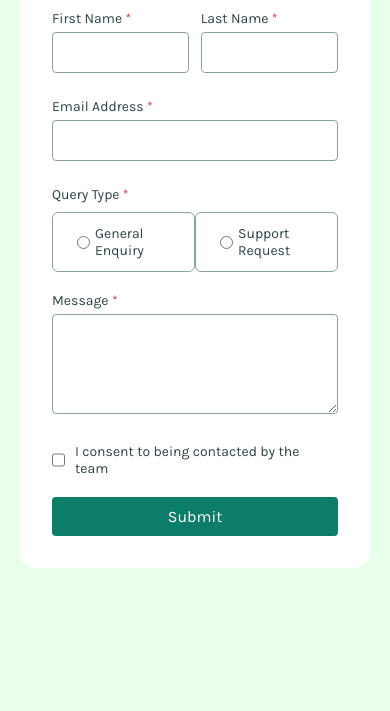
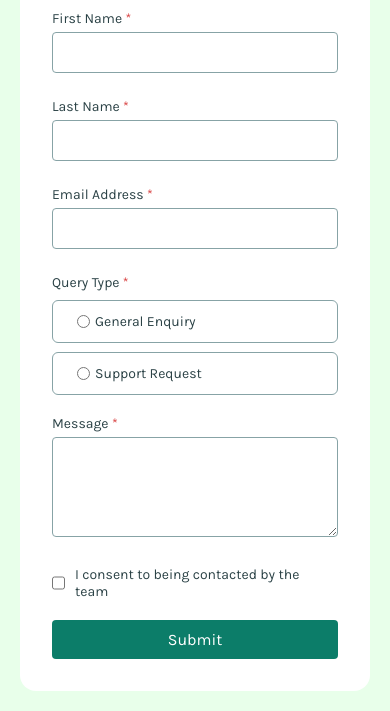
Before and after one commit to khalaty/git-js-project, a plain HTML site: page index.html in a window 390 px wide. Shown: the part 159-870 px from the top of the page. Before the commit the page ends 844 px from the top, so only its background shows below. Drawn offline with Linux system fonts and the light colour scheme.

Commit message:
edit css for mobile sizes

```diff
--- a/index.html
+++ b/index.html
@@ -34,6 +34,7 @@
       </div>
       <div class="form-group radiosection">
         <label>Query Type <span class="required">*</span></label>
+        <div class="myradios">
           <div class="button-radio">
             <input type="radio" id="general" name="queryType" value="general" required>
             <label for="general">General Enquiry</label>
@@ -41,6 +42,7 @@
           <div class="button-radio">
             <input type="radio" id="support" name="queryType" value="support" required>
             <label for="support">Support Request</label>
+          </div>
         </div>
         <div class="error-message" id="queryTypeError"></div>
       </div>
--- a/style.css
+++ b/style.css
@@ -87,7 +87,7 @@
     padding: 12px 24px;
     border: 1px solid #87a3a6;
     border-radius: 6px;
-    width: 50%;
+    width: 48%;
     margin-top: 9px;
   }
   .button-radio lable{
@@ -97,8 +97,10 @@
     display: flex;
     flex-wrap: wrap;
   }
-  .radiosection:nth-child(2), .radiosection:nth-child(3){
-    width: 48% !important;
+  .myradios {
+    display: flex;
+    width: 100%;
+    justify-content: space-between;
   }
 
   textarea {
@@ -114,6 +116,11 @@
     font-size: 14px;
     margin-top: 5px;
   }
+  form input.error,
+  form select.error {
+  border-color: #f91919;
+  background: #f9f0f1;
+}
 
   .submit-btn {
     background-color: hsl(169, 82%, 27%);
@@ -155,6 +162,29 @@
       padding: 10px;
     }
   }
+  @media only screen and (max-width: 1000px) {
+    #contact-form{
+      flex-direction: row;
+    }
+  }
+  @media only screen and (max-width: 1000px) {
+    .form-group:nth-child(1),.form-group:nth-child(2) {
+      width: 100%;
+  }
+  }
+  @media only screen and (max-width: 1000px) {
+    .button-radio {
+      width: 100%;
+  }
+  }
+  @media only screen and (max-width: 1000px) {
+    .myradios{
+    flex-direction: column;
+  }
+  }
+
+
+
 
   input[type="text"]:hover,input[type="text"]:focus,
   input[type="email"]:hover,input[type="email"]:focus,
@@ -168,9 +198,6 @@
     outline: 0;
   }
 
-  /* style.css */
-
-/* ... other existing styles ... */
 
 .success-message {
   background-color:#2b4246;
```
Lines whose indentation alone changed are shown as unchanged.
